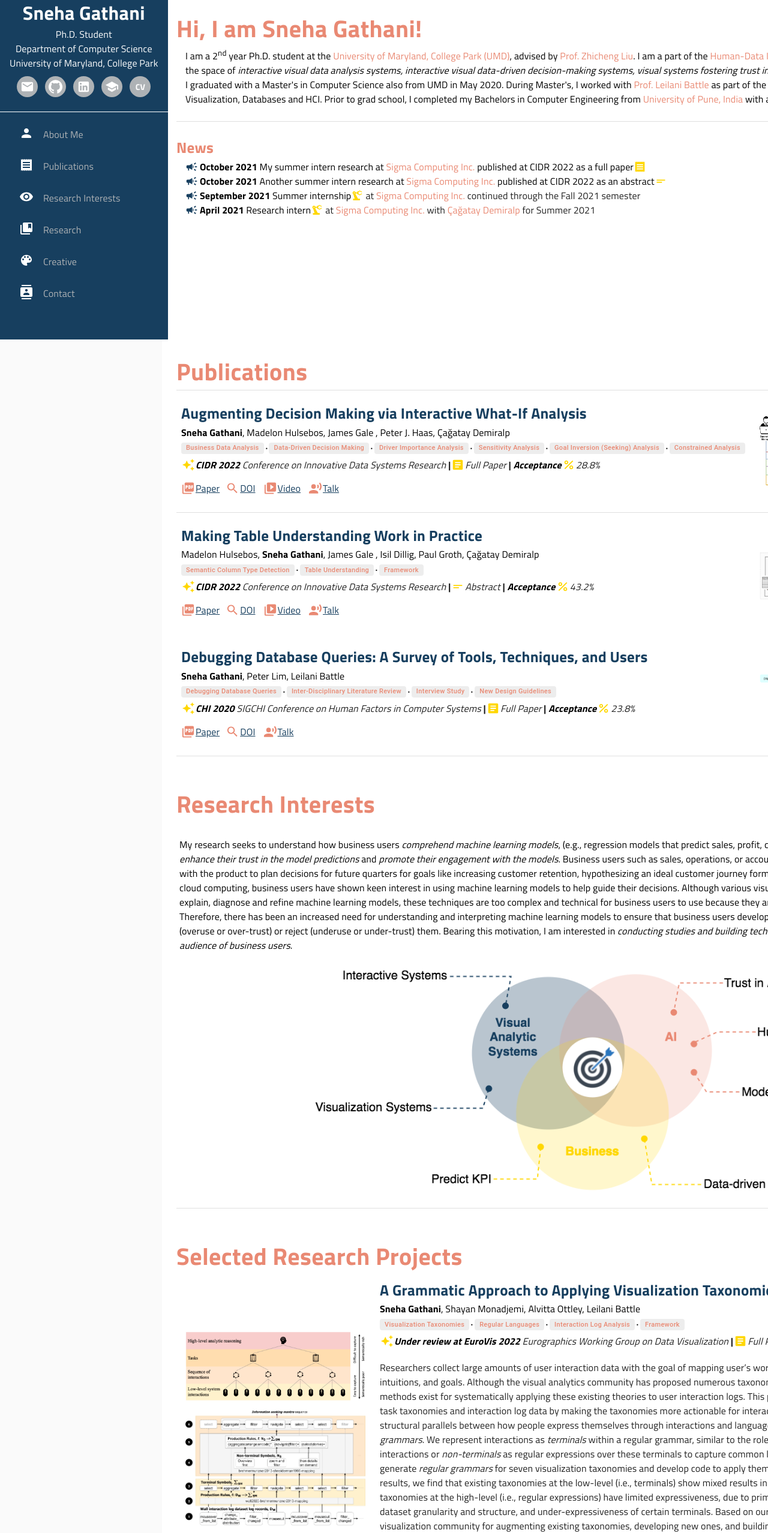
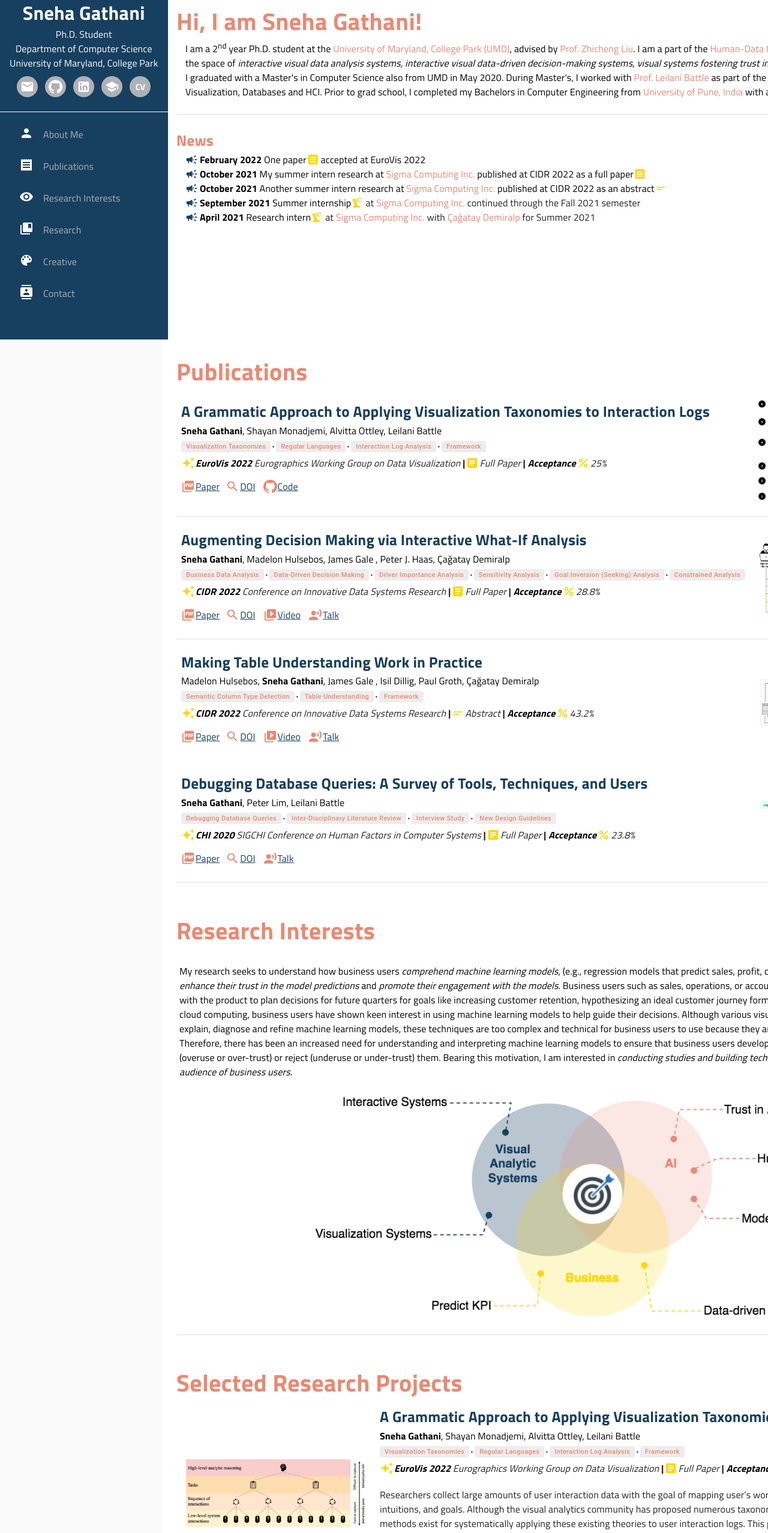
Before and after one commit to sneha-gathani/sneha-website, a React (Create React App) app: page / in a window 1280 px wide. Shown: the part 234-2790 px from the top of the page at 60% size. Built offline with nearby package versions, Linux system fonts and the light colour scheme.

Commit message:
EuroVis acceptance added

```diff
--- a/src/App.jsx
+++ b/src/App.jsx
@@ -206,13 +206,14 @@ const App = () => {
                         <Divider style={{ marginTop: '25px', marginBottom: '25px', }} />
                         <Typography className={classes.headNames2}>News</Typography>
                         <div style={{ marginLeft: '15px', }}>
-                            {/* <div style={{ display: 'flex', flexDirection: 'row' }}>
+                            {<div style={{ display: 'flex', flexDirection: 'row' }}>
                                 <CampaignIcon className={classes.newsIcon} />
                                 <Typography className={classes.newsContent}><b className={classes.bold}>February 2022 </b>One paper</Typography>
                                 <Receipt className={classes.newsIcon1} />
                                 <Typography className={classes.newsContent}>accepted at EuroVis 2022</Typography>
 
                             </div>
+                            /*
                             <div style={{ display: 'flex', flexDirection: 'row' }}>
                                 <CampaignIcon className={classes.newsIcon} />
                                 <Typography className={classes.newsContent}><b className={classes.bold}>February 2022 </b>Recieved the <a href="https://giving.umd.edu/giving/Fund.php?name=amit-and-ruchi-mehta-graduate-research-award" target="_blank" rel="noreferrer" className={classes.a}>Mehta Grad Award 2022</a></Typography>
@@ -249,7 +250,7 @@ const App = () => {
                     {/* Publications section */}
                     <Container maxWidth="xl" className={classes.Container} id="publications" style={{ margin: 0, padding: 0, height: 'auto' }}>
                         <Typography className={classes.headNames}>Publications</Typography>
-                        {/* <Grid container xs={11} style={{ marginBottom: '12px', }}>
+                        <Grid container xs={11} style={{ marginBottom: '12px', }}>
                             <Grid item xs container direction="column" spacing={2} style={{ justifyContent: 'center', }}>
                                 <CardContent sx={{ flex: '1 0 auto' }}>
                                     <Typography className={classes.title}>
@@ -312,7 +313,7 @@ const App = () => {
                                 className={classes.cardMediaImage}
                             />
                             </Grid>
-                        </Grid> */}
+                        </Grid>
                         <Divider />
 
                         <Grid container xs={11} style={{ marginBottom: '12px', marginTop: '12px', }}>
@@ -585,17 +586,17 @@ const App = () => {
                                         <div style={{ display: 'flex', flexDirection: 'row' }}>
                                             <AutoAwesomeIcon className={classes.paperIcons} />
                                             <Typography>
-                                                <i><b className={classes.bold}>Under review at EuroVis 2022</b> Eurographics Working Group on Data Visualization </i><b>| </b>
+                                                <i><b className={classes.bold}>EuroVis 2022</b> Eurographics Working Group on Data Visualization </i><b>| </b>
                                             </Typography>
                                             <ArticleIcon className={classes.paperIcons} />
                                             <Typography>
                                                 <i>Full Paper</i>
-                                                {/* <b> | </b><i><b className={classes.bold}>Acceptance</b></i> */}
+                                                <b> | </b><i><b className={classes.bold}>Acceptance</b></i>
                                             </Typography>
-                                            {/* <PercentIcon className={classes.paperIcons} />
+                                            <PercentIcon className={classes.paperIcons} />
                                             <Typography>
                                             <i> 25%</i>
-                                            </Typography> */}
+                                            </Typography>
                                         </div>
                                         <Typography style={{ marginTop: '20px', marginBottom: '25px', }}>
                                         Researchers collect large amounts of user interaction data with the goal of mapping user’s workflows and behaviors to their higher-level motivations, intuitions, and goals. Although the visual analytics community has proposed numerous taxonomies to facilitate this mapping process, no formal methods exist for systematically applying these existing theories to user interaction logs.
```
